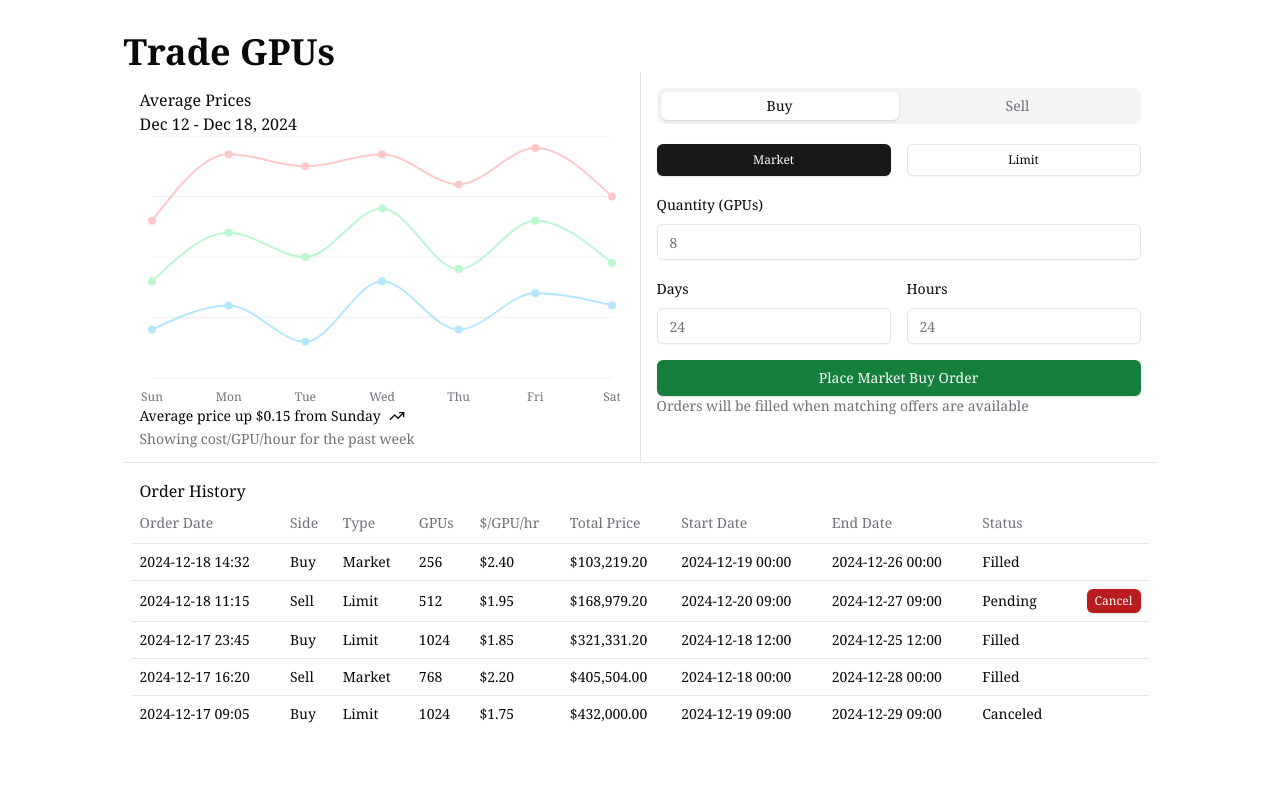
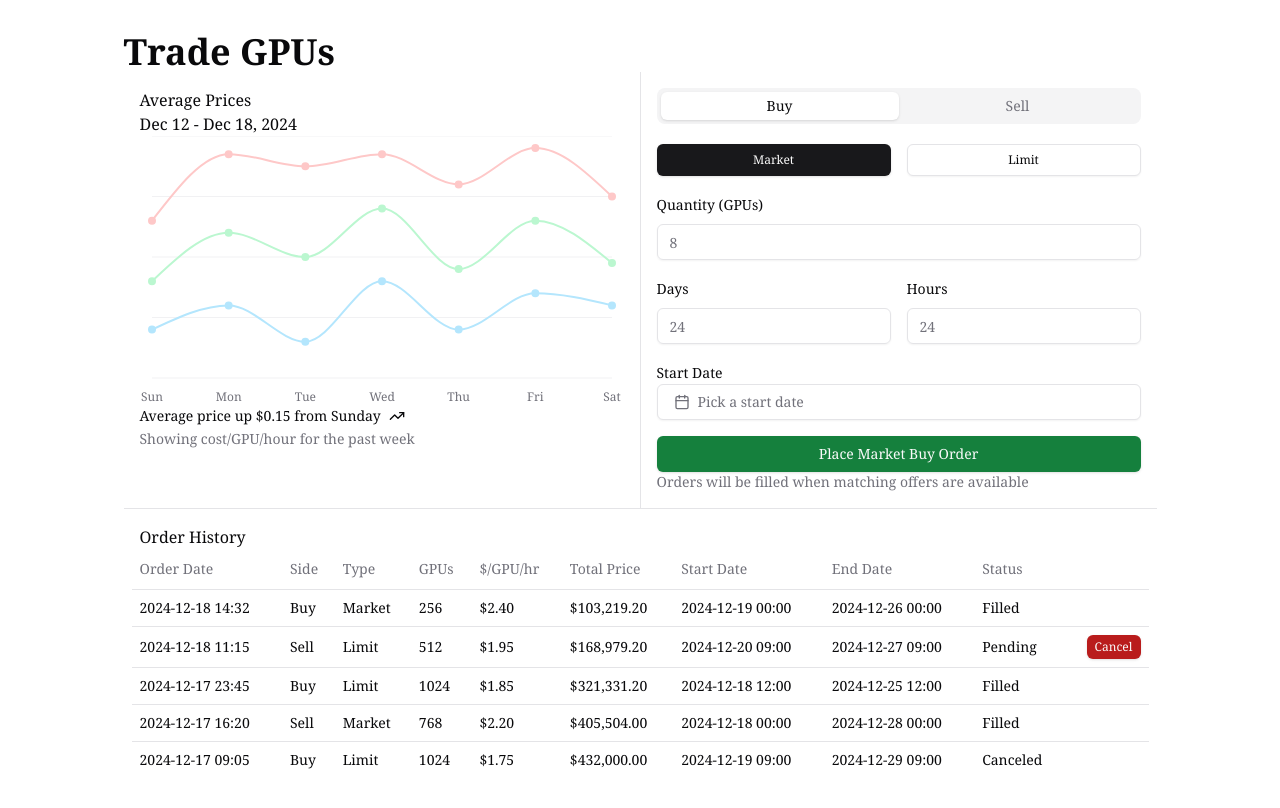
Before and after one commit to darzyx/gpu-auction-house, a Next.js app: page / in a window 1280 px wide. Shown: the top 808 px of the page. Built offline with nearby package versions, Linux system fonts and the light colour scheme.

Commit message:
Add date picker

```diff
--- a/src/components/trading-form.tsx
+++ b/src/components/trading-form.tsx
@@ -1,11 +1,37 @@
 "use client";
 
+import { format } from "date-fns";
+import { CalendarIcon } from "lucide-react";
 import { useState } from "react";
 
 import { Button } from "@/components/ui/button";
+import { Calendar } from "@/components/ui/calendar";
 import { Input } from "@/components/ui/input";
 import { Label } from "@/components/ui/label";
+import { Popover, PopoverContent, PopoverTrigger } from "@/components/ui/popover";
 import { Tabs, TabsContent, TabsList, TabsTrigger } from "@/components/ui/tabs";
+import { cn } from "@/lib/utils";
+
+function DatePicker() {
+    const [date, setDate] = useState<Date>();
+
+    return (
+        <Popover>
+            <PopoverTrigger asChild>
+                <Button
+                    variant={"outline"}
+                    className={cn("w-full justify-start text-left font-normal", !date && "text-muted-foreground")}
+                >
+                    <CalendarIcon />
+                    {date ? format(date, "PPP") : <span>Pick a start date</span>}
+                </Button>
+            </PopoverTrigger>
+            <PopoverContent className="w-auto p-0" align="start">
+                <Calendar mode="single" selected={date} onSelect={setDate} initialFocus />
+            </PopoverContent>
+        </Popover>
+    );
+}
 
 export default function TradingForm() {
     const [buyOrderType, setBuyOrderType] = useState("market");
@@ -57,6 +83,10 @@ export default function TradingForm() {
                                 <Label htmlFor="duration">Hours</Label>
                                 <Input id="duration" type="number" placeholder="24" />
                             </div>
+                        </div>
+                        <div>
+                            <Label htmlFor="start-date">Start Date</Label>
+                            <DatePicker />
                         </div>
                         <Button className="w-full bg-green-700 hover:bg-green-600">
                             Place {buyOrderType === "market" ? "Market" : "Limit"} Buy Order
```
